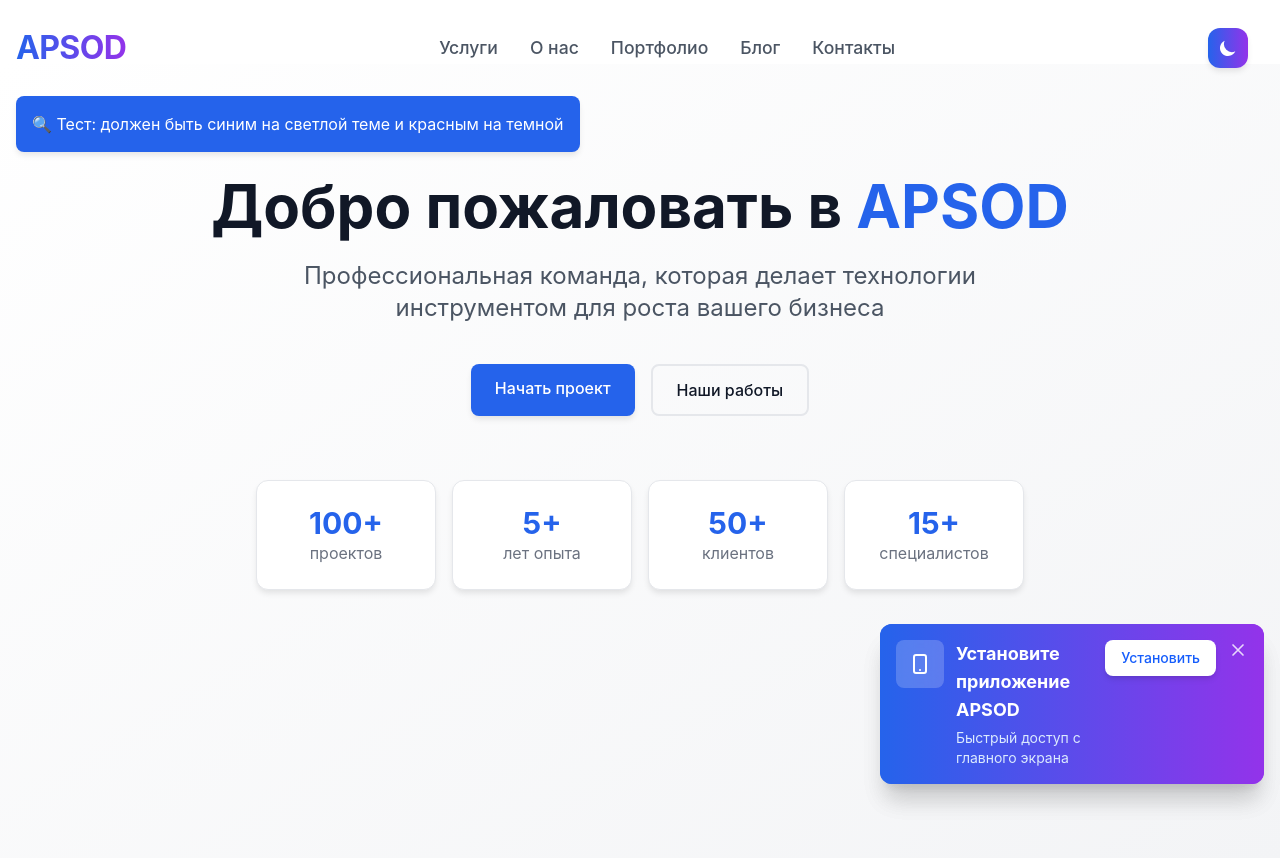
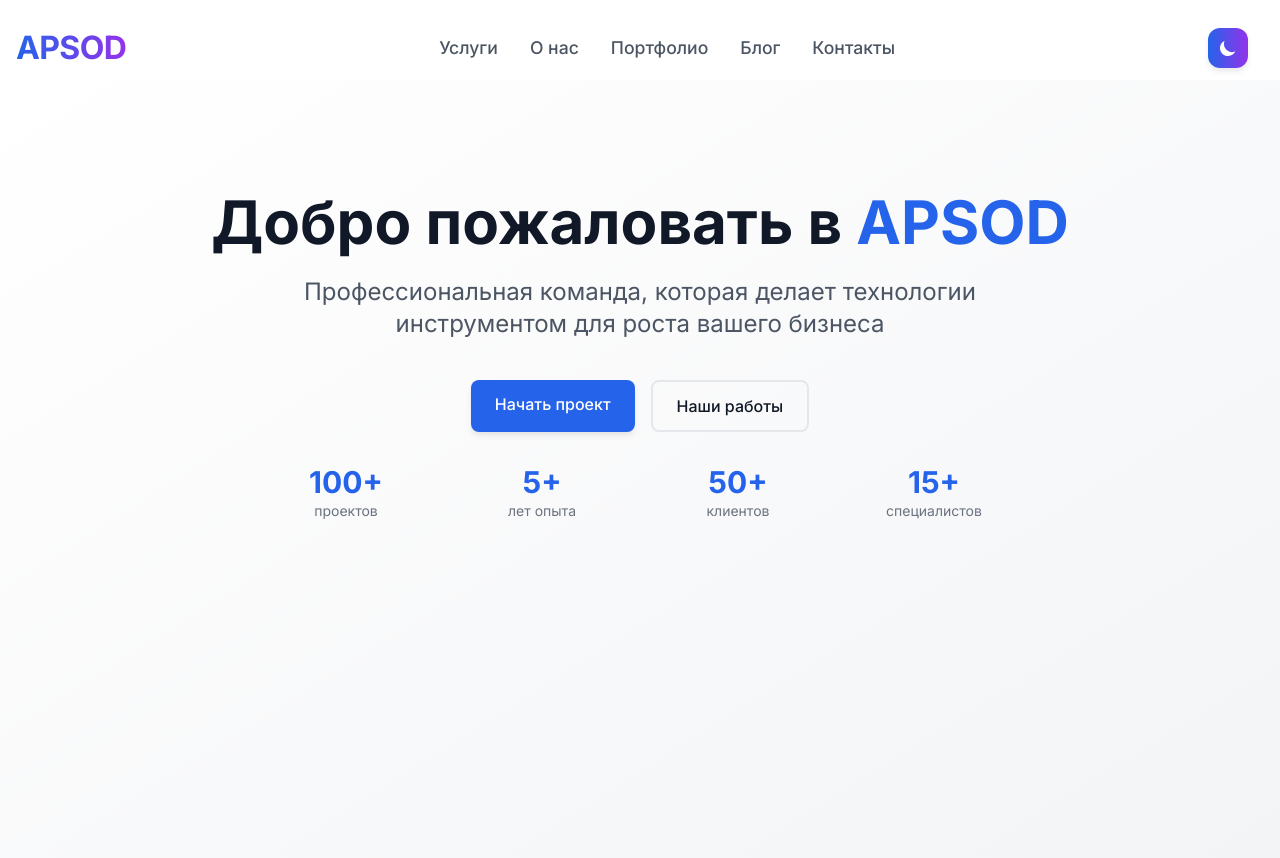
Before and after one commit to Dmitry716/Apsod-PWA, a Next.js app: page / in a window 1280 px wide. Shown: the top 858 px of the page. Built offline with nearby package versions, Linux system fonts and the light colour scheme.

Commit message:
PWA готов

```diff
--- a/src/app/components/PWAInstall.tsx
+++ b/src/app/components/PWAInstall.tsx
@@ -2,19 +2,24 @@
 
 import { useEffect, useState } from "react";
 
+interface BeforeInstallPromptEvent extends Event {
+  prompt: () => Promise<void>;
+  userChoice: Promise<{ outcome: 'accepted' | 'dismissed' }>;
+}
+
 export default function PWAInstall() {
-  const [deferredPrompt, setDeferredPrompt] = useState<any>(null);
+  const [deferredPrompt, setDeferredPrompt] = useState<BeforeInstallPromptEvent | null>(null);
   const [isInstallable, setIsInstallable] = useState(false);
   const [isIOS, setIsIOS] = useState(false);
   const [isStandalone, setIsStandalone] = useState(false);
+  const [isDismissed, setIsDismissed] = useState(false);
 
   useEffect(() => {
-    // Проверяем, запущено ли приложение в режиме standalone (уже установлено)
+    // Проверяем, установлено ли уже приложение
     const checkStandalone = () => {
-      if (window.matchMedia('(display-mode: standalone)').matches ||
-          (window.navigator as any).standalone === true) {
-        setIsStandalone(true);
-      }
+      const isStandaloneMode = window.matchMedia('(display-mode: standalone)').matches ||
+                               (window.navigator as any).standalone === true;
+      setIsStandalone(isStandaloneMode);
     };
     checkStandalone();
 
@@ -24,64 +29,52 @@ export default function PWAInstall() {
                 (/(Mac|Mac OS|MacIntel)/.test(ua) && 'ontouchend' in document);
     setIsIOS(iOS);
 
-    // Обработчик события beforeinstallprompt (только для Android/Chrome)
-    const handler = (e: any) => {
-      e.preventDefault(); // Предотвращаем стандартный мини-баннер браузера [citation:1][citation:4]
-      setDeferredPrompt(e);
+    // Слушаем событие установки
+    const handler = (e: Event) => {
+      e.preventDefault();
+      setDeferredPrompt(e as BeforeInstallPromptEvent);
 
-      // Показываем наш кастомный баннер для поддерживаемых браузеров
-      if (!iOS) { // Для Android/Desktop показываем сразу
+      if (!iOS && !isDismissed) {
         setIsInstallable(true);
       }
     };
 
-    window.addEventListener('beforeinstallprompt', handler);
+    window.addEventListener('beforeinstallprompt', handler as EventListener);
 
-    // Для iOS показываем инструкции всегда, если не в standalone режиме
-    if (iOS && !isStandalone) {
+    // Для iOS показываем инструкцию
+    if (iOS && !isStandalone && !isDismissed) {
       setIsInstallable(true);
     }
 
     return () => {
-      window.removeEventListener('beforeinstallprompt', handler);
+      window.removeEventListener('beforeinstallprompt', handler as EventListener);
     };
-  }, [isStandalone, isIOS]);
+  }, [isStandalone, isIOS, isDismissed]);
 
   const handleInstallClick = async () => {
-    if (!deferredPrompt) {
-      // Для iOS просто показываем инструкции
+    if (isIOS) {
+      alert('📱 Для установки приложения на iPhone/iPad:\n\n1. Нажмите кнопку "Поделиться" (⎙) в браузере Safari\n2. Прокрутите вниз и выберите "На экран домой"\n3. Нажмите "Добавить" в правом верхнем углу');
       return;
     }
 
-    // Для Android/Desktop вызываем системный диалог установки [citation:4][citation:5]
-    deferredPrompt.prompt();
+    if (!deferredPrompt) return;
+
+    await deferredPrompt.prompt();
     const { outcome } = await deferredPrompt.userChoice;
-    console.log(`User response to install prompt: ${outcome}`);
 
-    setDeferredPrompt(null);
-    setIsInstallable(false);
+    if (outcome === 'accepted') {
+      setDeferredPrompt(null);
+      setIsInstallable(false);
+    }
   };
 
-  // Если приложение уже установлено, не показываем баннер
-  if (isStandalone) return null;
-
-  // Разные сообщения для разных платформ [citation:6][citation:10]
-  const getInstallMessage = () => {
-    if (isIOS) {
-      return {
-        title: "Установите приложение APSOD",
-        description: "Нажмите 'Поделиться' → 'На экран домой'",
-        buttonText: "Инструкция"
-      };
-    }
-    return {
-      title: "Установите приложение APSOD",
-      description: "Быстрый доступ с главного экрана",
-      buttonText: "Установить"
-    };
+  const handleClose = () => {
+    setIsInstallable(false);
+    setIsDismissed(true);
   };
 
-  const message = getInstallMessage();
+  // Если приложение уже установлено или баннер закрыли - не показываем
+  if (isStandalone || !isInstallable) return null;
 
   return (
     <div className="fixed bottom-4 left-4 right-4 md:left-auto md:right-4 md:w-96 z-50 animate-slide-up">
@@ -89,50 +82,68 @@ export default function PWAInstall() {
         background: 'linear-gradient(to right, #2563eb, #9333ea)',
         color: 'white',
         borderRadius: '0.75rem',
-        padding: '1rem',
-        boxShadow: '0 20px 25px -5px rgba(0, 0, 0, 0.1), 0 10px 10px -5px rgba(0, 0, 0, 0.04)'
+        padding: '1rem 2.5rem 1rem 1rem',
+        boxShadow: '0 20px 25px -5px rgba(0, 0, 0, 0.1), 0 10px 10px -5px rgba(0, 0, 0, 0.04)',
+        position: 'relative'
       }}>
+        {/* Крестик закрытия */}
+        <button
+          onClick={handleClose}
+          style={{
+            position: 'absolute',
+            top: '0.5rem',
+            right: '0.5rem',
+            color: 'white',
+            opacity: 0.7,
+            padding: '0.25rem',
+            borderRadius: '9999px',
+            display: 'flex',
+            alignItems: 'center',
+            justifyContent: 'center',
+            cursor: 'pointer',
+            transition: 'all 0.3s ease',
+            backgroundColor: 'rgba(255, 255, 255, 0.1)',
+            width: '24px',
+            height: '24px',
+            zIndex: 10
+          }}
+          onMouseEnter={(e) => {
+            e.currentTarget.style.opacity = '1';
+            e.currentTarget.style.backgroundColor = 'rgba(255, 255, 255, 0.2)';
+            e.currentTarget.style.transform = 'rotate(90deg)';
+          }}
+          onMouseLeave={(e) => {
+            e.currentTarget.style.opacity = '0.7';
+            e.currentTarget.style.backgroundColor = 'rgba(255, 255, 255, 0.1)';
+            e.currentTarget.style.transform = 'rotate(0deg)';
+          }}
+          aria-label="Закрыть"
+        >
+          <svg className="w-4 h-4" fill="none" stroke="currentColor" viewBox="0 0 24 24">
+            <path strokeLinecap="round" strokeLinejoin="round" strokeWidth={2.5} d="M6 18L18 6M6 6l12 12" />
+          </svg>
+        </button>
+
         <div className="flex items-start gap-3">
           {/* Иконка приложения */}
-          <div className="flex-shrink-0 w-12 h-12 bg-white/20 rounded-lg flex items-center justify-center backdrop-blur-sm">
+          <div className="shrink-0 w-12 h-12 bg-white/20 rounded-lg flex items-center justify-center backdrop-blur-sm">
             <svg className="w-6 h-6 text-white" fill="none" stroke="currentColor" viewBox="0 0 24 24">
               <path strokeLinecap="round" strokeLinejoin="round" strokeWidth={2} d="M12 18h.01M8 21h8a2 2 0 002-2V5a2 2 0 00-2-2H8a2 2 0 00-2 2v14a2 2 0 002 2z" />
             </svg>
           </div>
 
           <div className="flex-1">
-            <h3 className="font-bold text-lg">{message.title}</h3>
-            <p className="text-sm text-blue-100 mt-1">{message.description}</p>
+            <h3 className="font-bold text-lg">Установите приложение APSOD</h3>
+            <p className="text-sm text-blue-100 mt-1">
+              {isIOS ? 'Нажмите "Поделиться" → "На экран домой"' : 'Быстрый доступ с главного экрана'}
+            </p>
           </div>
 
-          {isIOS ? (
-            // Для iOS показываем кнопку с инструкциями
-            <button
-              onClick={() => {
-                alert('Нажмите кнопку "Поделиться" (⎙), затем выберите "На экран домой"');
-              }}
-              className="flex-shrink-0 bg-white text-blue-600 px-4 py-2 rounded-lg text-sm font-medium hover:bg-blue-50 transition-all hover:scale-105 shadow-md"
-            >
-              Инструкция
-            </button>
-          ) : (
-            // Для Android/Desktop показываем кнопку установки [citation:1]
-            <button
-              onClick={handleInstallClick}
-              className="flex-shrink-0 bg-white text-blue-600 px-4 py-2 rounded-lg text-sm font-medium hover:bg-blue-50 transition-all hover:scale-105 shadow-md"
-            >
-              {message.buttonText}
-            </button>
-          )}
-
           <button
-            onClick={() => setIsInstallable(false)}
-            className="flex-shrink-0 text-white/80 hover:text-white"
-            aria-label="Закрыть"
+            onClick={handleInstallClick}
+            className="shrink-0 bg-white text-blue-600 px-4 py-2 rounded-lg text-sm font-medium hover:bg-blue-50 transition-all hover:scale-105 shadow-md"
           >
-            <svg className="w-5 h-5" fill="none" stroke="currentColor" viewBox="0 0 24 24">
-              <path strokeLinecap="round" strokeLinejoin="round" strokeWidth={2} d="M6 18L18 6M6 6l12 12" />
-            </svg>
+            {isIOS ? 'Инструкция' : 'Установить'}
           </button>
         </div>
       </div>
--- a/src/app/components/layout/Header.tsx
+++ b/src/app/components/layout/Header.tsx
@@ -20,7 +20,6 @@ export default function Header() {
     };
     window.addEventListener("scroll", handleScroll);
 
-    // Проверяем, запущено ли приложение в режиме standalone (уже установлено)
     const checkStandalone = () => {
       if (window.matchMedia('(display-mode: standalone)').matches ||
           (window.navigator as any).standalone === true) {
@@ -29,13 +28,11 @@ export default function Header() {
     };
     checkStandalone();
 
-    // Определяем iOS устройство
     const ua = window.navigator.userAgent;
     const iOS = /iPad|iPhone|iPod/.test(ua) ||
                 (/(Mac|Mac OS|MacIntel)/.test(ua) && 'ontouchend' in document);
     setIsIOS(iOS);
 
-    // PWA install prompt [citation:1][citation:4]
     const handler = (e: any) => {
       e.preventDefault();
       setDeferredPrompt(e);
@@ -44,7 +41,6 @@ export default function Header() {
 
     window.addEventListener('beforeinstallprompt', handler);
 
-    // Для iOS показываем кнопку с инструкциями, если не в standalone режиме
     if (iOS && !isStandalone) {
       setShowInstallButton(true);
     }
@@ -57,17 +53,14 @@ export default function Header() {
 
   const handleInstallClick = async () => {
     if (isIOS) {
-      // Для iOS показываем инструкции [citation:2][citation:3][citation:10]
       alert('Для установки приложения:\n1. Нажмите кнопку "Поделиться" (⎙) в браузере Safari\n2. Выберите "На экран домой"\n3. Нажмите "Добавить"');
       return;
     }
 
     if (!deferredPrompt) return;
 
-    // Для Android/Desktop вызываем системный диалог установки [citation:5]
     deferredPrompt.prompt();
     const { outcome } = await deferredPrompt.userChoice;
-    console.log(`User response to install prompt: ${outcome}`);
 
     if (outcome === 'accepted') {
       setDeferredPrompt(null);
@@ -97,7 +90,6 @@ export default function Header() {
     }}>
       <div className="container mx-auto px-4">
         <div className="flex justify-between items-center h-20 md:h-24">
-          {/* Логотип - крупный как было */}
           <Link href="/" style={{
             fontSize: '2rem',
             fontWeight: 'bold',
@@ -109,7 +101,6 @@ export default function Header() {
             APSOD
           </Link>
 
-          {/* Десктопное меню */}
           <nav className="hidden md:flex items-center space-x-8">
             {navLinks.map((link) => (
               <Link
@@ -129,7 +120,6 @@ export default function Header() {
           </nav>
 
           <div className="flex items-center space-x-4">
-            {/* Кнопка установки PWA в header */}
             {showInstallButton && !isStandalone && (
               <button
                 onClick={handleInstallClick}
@@ -147,7 +137,7 @@ export default function Header() {
                 <svg className="w-4 h-4" fill="none" stroke="currentColor" viewBox="0 0 24 24">
                   <path strokeLinecap="round" strokeLinejoin="round" strokeWidth={2} d="M4 16v1a3 3 0 003 3h10a3 3 0 003-3v-1m-4-4l-4 4m0 0l-4-4m4 4V4" />
                 </svg>
-                <span>{isIOS ? "Установить" : "Установить"}</span>
+                <span>Установить</span>
               </button>
             )}
 
@@ -170,7 +160,6 @@ export default function Header() {
           </div>
         </div>
 
-        {/* Мобильное меню */}
         {isMenuOpen && (
           <div className="md:hidden py-4">
             <nav style={{ backgroundColor: 'var(--bg-card)' }} className="rounded-lg shadow-lg p-2">
@@ -192,7 +181,6 @@ export default function Header() {
                 </Link>
               ))}
 
-              {/* Кнопка установки в мобильном меню */}
               {showInstallButton && !isStandalone && (
                 <button
                   onClick={handleInstallClick}
--- a/src/app/globals.css
+++ b/src/app/globals.css
@@ -10,7 +10,6 @@
   --border-color: #e5e7eb;
   --primary-color: #2563eb;
   --primary-hover: #1d4ed8;
-  --test-bg: #2563eb;
 }
 
 .dark {
@@ -23,7 +22,6 @@
   --border-color: #374151;
   --primary-color: #3b82f6;
   --primary-hover: #60a5fa;
-  --test-bg: #dc2626;
 }
 
 body {
@@ -31,20 +29,6 @@ body {
   color: var(--text-primary);
   font-family: -apple-system, BlinkMacSystemFont, 'Segoe UI', Roboto, Oxygen, Ubuntu, Cantarell, sans-serif;
   transition: background-color 0.3s, color 0.3s;
-}
-
-/* Тестовый блок */
-.test-block {
-  background-color: var(--test-bg);
-  color: white;
-  padding: 1rem;
-  border-radius: 0.5rem;
-  position: fixed;
-  top: 6rem;
-  left: 1rem;
-  z-index: 50;
-  transition: background-color 0.3s;
-  box-shadow: 0 4px 6px -1px rgb(0 0 0 / 0.1);
 }
 
 /* Карточки */
@@ -163,36 +147,3 @@ body {
 .animation-delay-4000 {
   animation-delay: 4s;
 }
-
-/* Контейнер */
-.container {
-  width: 100%;
-  margin-left: auto;
-  margin-right: auto;
-  padding-left: 1rem;
-  padding-right: 1rem;
-}
-
-@media (min-width: 640px) {
-  .container {
-    max-width: 640px;
-  }
-}
-
-@media (min-width: 768px) {
-  .container {
-    max-width: 768px;
-  }
-}
-
-@media (min-width: 1024px) {
-  .container {
-    max-width: 1024px;
-  }
-}
-
-@media (min-width: 1280px) {
-  .container {
-    max-width: 1280px;
-  }
-}
--- a/src/app/layout.tsx
+++ b/src/app/layout.tsx
@@ -1,18 +1,17 @@
 import type { Metadata } from 'next'
+import { Inter } from 'next/font/google'
+import { Providers } from './providers'
 import Header from './components/layout/Header'
-import { Providers } from './providers'
 import PWAInstall from './components/PWAInstall'
 import './globals.css'
+
+const inter = Inter({ subsets: ['latin', 'cyrillic'] })
 
 export const metadata: Metadata = {
   title: 'APSOD - IT компания',
   description: 'Профессиональная команда, которая делает технологии инструментом для роста вашего бизнеса',
-  manifest: '/manifest.json',
-  appleWebApp: {
-    capable: true,
-    statusBarStyle: 'default',
-    title: 'APSOD',
-  },
+  metadataBase: new URL('https://apsod-pwa.vercel.app'),
+  manifest: '/manifest.json', // ← теперь с запятой и правильно
 }
 
 export default function RootLayout({
@@ -22,11 +21,11 @@ export default function RootLayout({
 }) {
   return (
     <html lang="ru" suppressHydrationWarning>
-      <body>
+      <body className={inter.className}>
         <Providers>
           <Header />
           <PWAInstall />
-          <main className="pt-16">
+          <main className="pt-16 md:pt-20 min-h-screen">
             {children}
           </main>
         </Providers>
--- a/src/app/page.tsx
+++ b/src/app/page.tsx
@@ -6,12 +6,6 @@ export default function Home() {
     <>
       <PWAInstall />
 
-      {/* Тестовый блок */}
-      <div className="test-block">
-        🔍 Тест: должен быть синим на светлой теме и красным на темной
-      </div>
-
-      {/* Hero секция */}
       <section className="min-h-screen" style={{
         background: 'linear-gradient(to bottom right, var(--bg-primary), var(--bg-secondary))'
       }}>
@@ -35,23 +29,22 @@ export default function Home() {
               </Link>
             </div>
 
-            {/* Статистика */}
-            <div className="mt-16 grid grid-cols-2 md:grid-cols-4 gap-4 max-w-3xl mx-auto">
-              <div className="card">
-                <div className="text-3xl font-bold" style={{ color: 'var(--primary-color)' }}>100+</div>
-                <div style={{ color: 'var(--text-muted)' }}>проектов</div>
+            <div className="stats-grid">
+              <div className="stat-item">
+                <div className="stat-value">100+</div>
+                <div className="stat-label">проектов</div>
               </div>
-              <div className="card">
-                <div className="text-3xl font-bold" style={{ color: 'var(--primary-color)' }}>5+</div>
-                <div style={{ color: 'var(--text-muted)' }}>лет опыта</div>
+              <div className="stat-item">
+                <div className="stat-value">5+</div>
+                <div className="stat-label">лет опыта</div>
               </div>
-              <div className="card">
-                <div className="text-3xl font-bold" style={{ color: 'var(--primary-color)' }}>50+</div>
-                <div style={{ color: 'var(--text-muted)' }}>клиентов</div>
+              <div className="stat-item">
+                <div className="stat-value">50+</div>
+                <div className="stat-label">клиентов</div>
               </div>
-              <div className="card">
-                <div className="text-3xl font-bold" style={{ color: 'var(--primary-color)' }}>15+</div>
-                <div style={{ color: 'var(--text-muted)' }}>специалистов</div>
+              <div className="stat-item">
+                <div className="stat-value">15+</div>
+                <div className="stat-label">специалистов</div>
               </div>
             </div>
           </div>
```
Also changed, not shown: src/app/about/page.tsx (added, +8 -0 lines), src/app/blog/page.tsx (added, +8 -0 lines), src/app/contact/page.tsx (added, +8 -0 lines), src/app/portfolio/page.tsx (added, +8 -0 lines).
